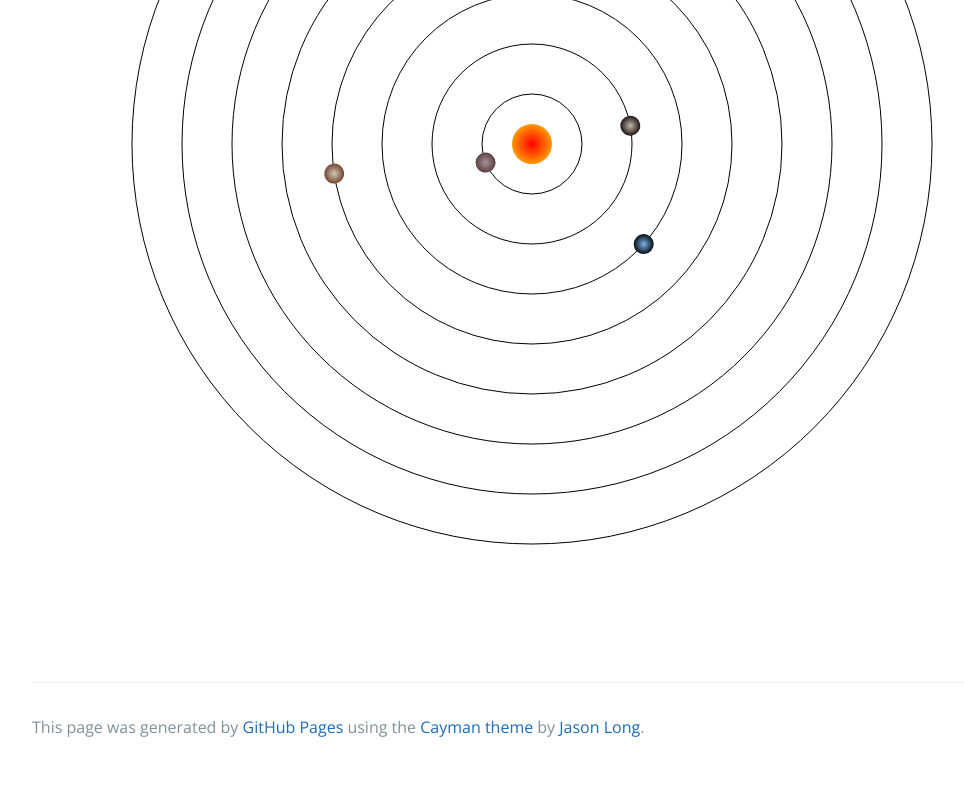
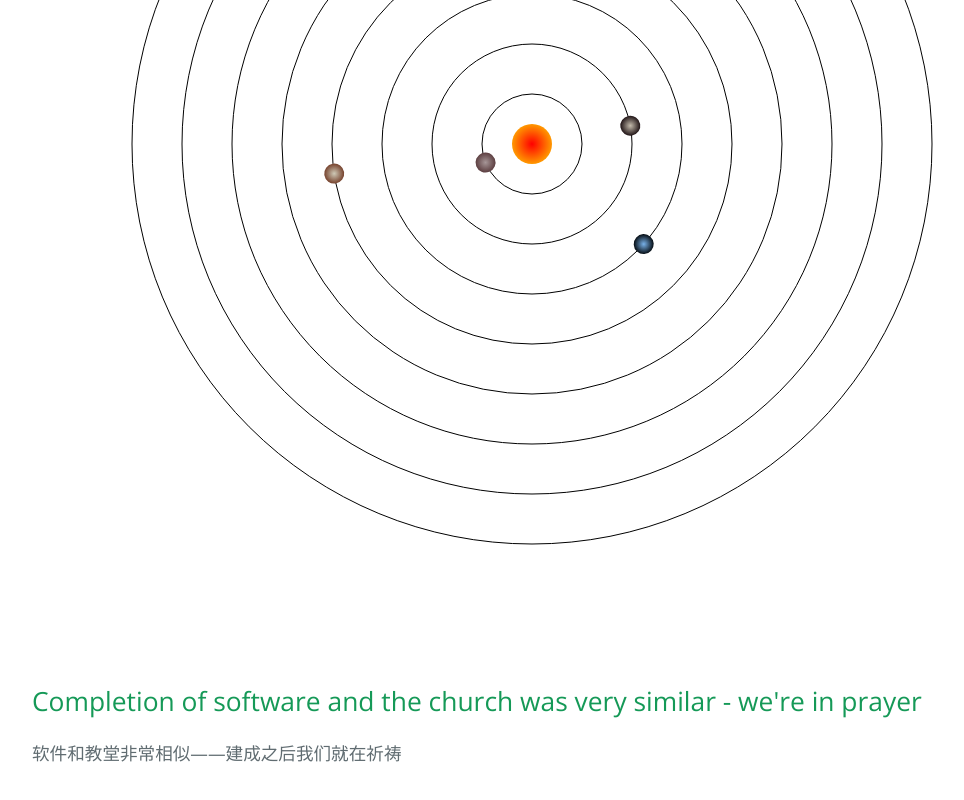
Before and after one commit to damys/damys.github.io, a plain HTML site: page index.html in a window 1280 px wide. Shown: the part 945-1745 px from the top of the page, without its empty margins (96-1060 px from the left). Before the commit the page ends 1716 px from the top, so only its background shows below. Drawn offline with nearby package versions, Linux system fonts and the light colour scheme.

Commit message:
Update index.html

```diff
--- a/index.html
+++ b/index.html
@@ -136,11 +136,9 @@
 			//使个星球进行运动
 			setInterval(move,10);
 		</script>
-      <footer class="site-footer">
 
-        <span class="site-footer-credits">This page was generated by <a href="https://pages.github.com">GitHub Pages</a> using the <a href="https://github.com/jasonlong/cayman-theme">Cayman theme</a> by <a href="https://twitter.com/jasonlong">Jason Long</a>.</span>
-      </footer>
-
+        <h2>Completion of software and the church was very similar - we're in prayer</h2>
+	<p>软件和教堂非常相似——建成之后我们就在祈祷</p>
     </section>
 
 
```
